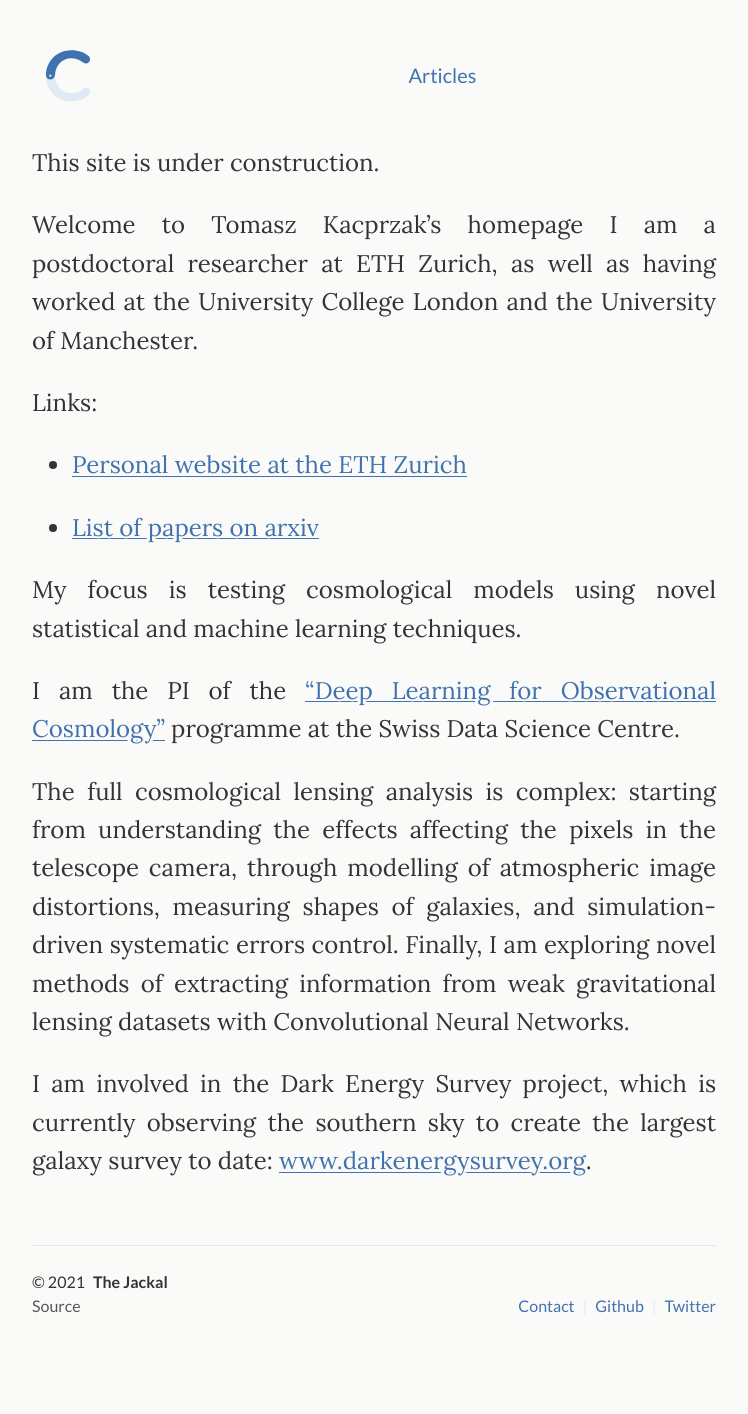
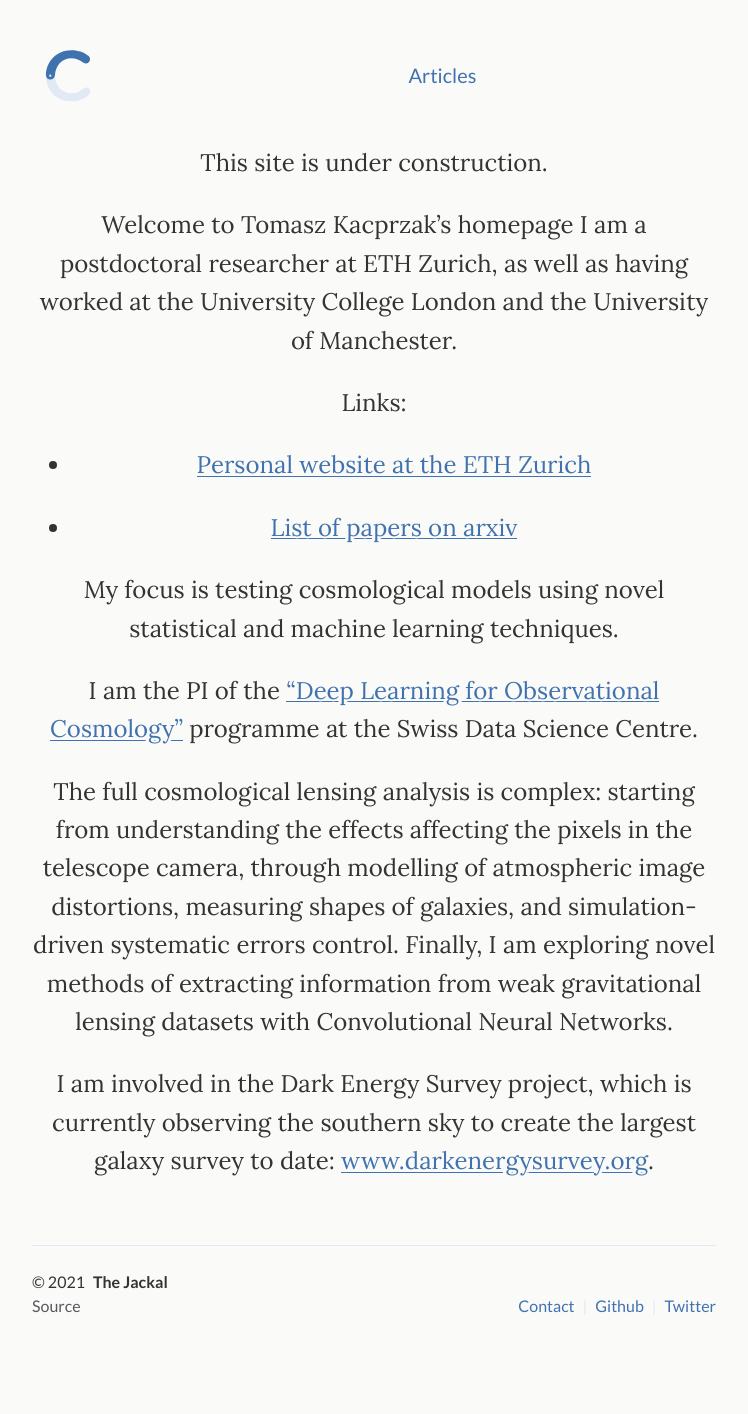
Before and after one commit to tomaszkacprzak/tomaszkacprzak.github.io, a Jekyll site: the page built from index.md, in a window 1280 px wide. Shown: the whole page, without its empty margins (266-1014 px from the left). Built offline with Jekyll 4.4.1, drawn with Linux system fonts in a browser that asks for light colours.

Commit message:
Update index.md

```diff
--- a/index.md
+++ b/index.md
@@ -2,7 +2,7 @@
 layout: default
 ---
 
-<div class="lead pretty-links" align="justify">
+<div class="lead pretty-links" align="center">
 
 
 This site is under construction.
```
